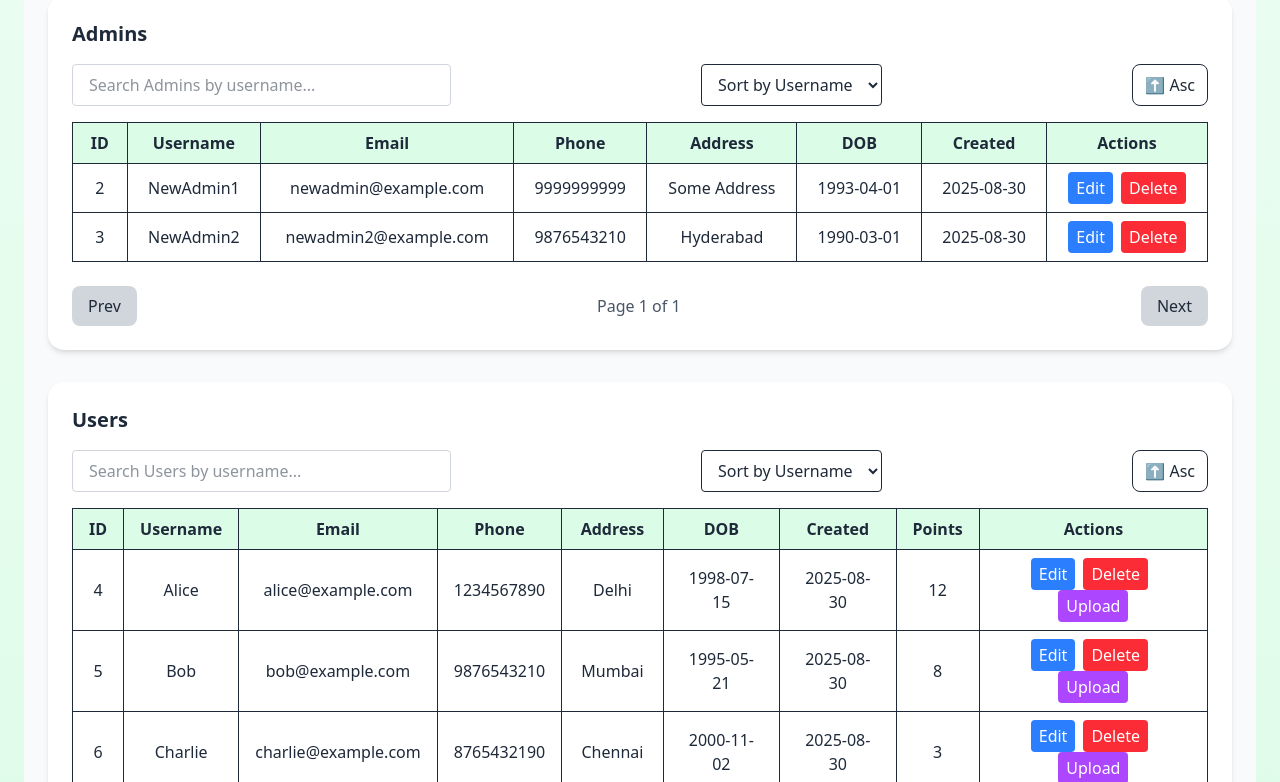
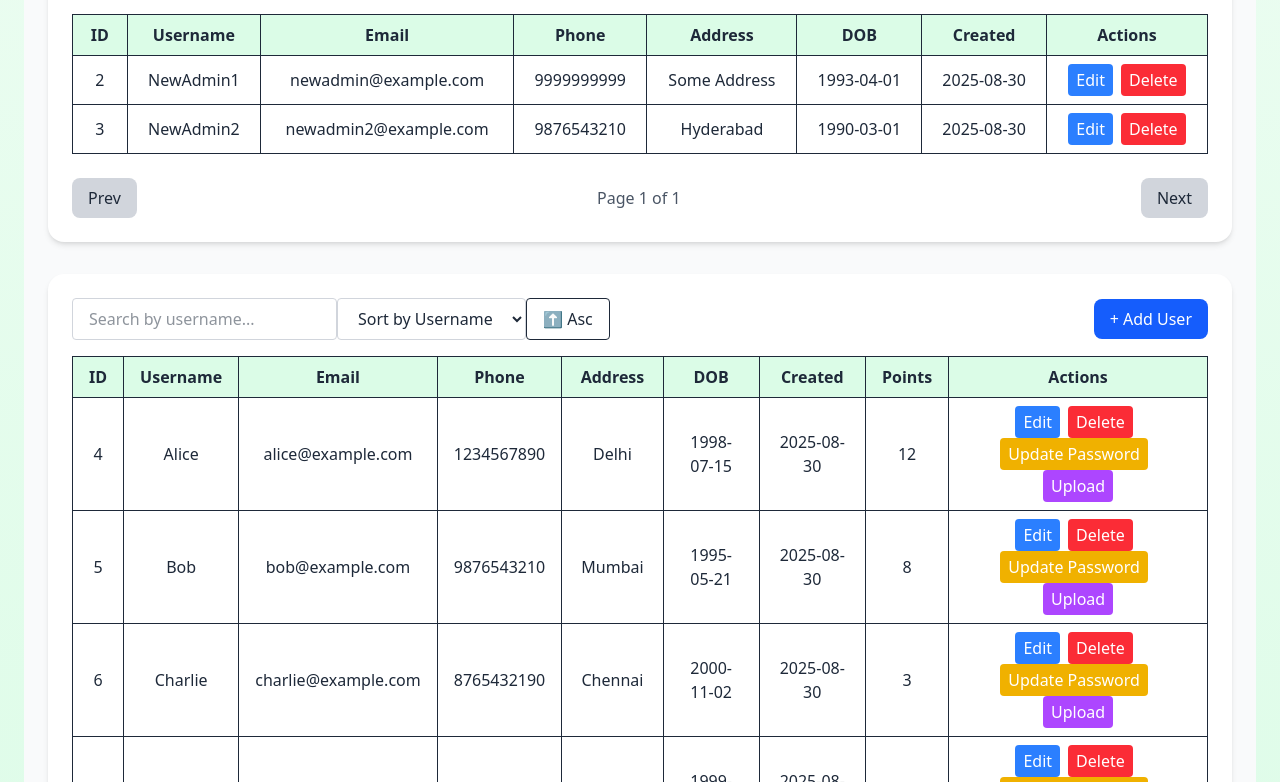
Before and after one commit to Sahasragoud/smart-waste-management, a React (Vite) app: page /admin/users in a window 1280 px wide. Shown: the part 558-1340 px from the top of the page. Built offline with nearby package versions, Linux system fonts and the light colour scheme; sample sign-in values are in the browser's storage.

Commit message:
update users

```diff
--- a/src/pages/Users.tsx
+++ b/src/pages/Users.tsx
@@ -26,23 +26,26 @@ const COLORS = ["#34D399", "#3B82F6"];
 
 export default function Users() {
   const [users, setUsers] = useState<User[]>(mockUsers);
-
-  const [adminSearch, setAdminSearch] = useState("");
-  const [userSearch, setUserSearch] = useState("");
-  const [adminSortField, setAdminSortField] = useState<"username" | "email">("username");
-  const [userSortField, setUserSortField] = useState<"username" | "email" | "points">("username");
-  const [adminSortOrder, setAdminSortOrder] = useState<"asc" | "desc">("asc");
-  const [userSortOrder, setUserSortOrder] = useState<"asc" | "desc">("asc");
+  const [searchAdmin, setSearchAdmin] = useState("");
+  const [searchUser, setSearchUser] = useState("");
+  const [sortFieldAdmin, setSortFieldAdmin] = useState<"username" | "points">("username");
+  const [sortFieldUser, setSortFieldUser] = useState<"username" | "points">("username");
+  const [sortOrderAdmin, setSortOrderAdmin] = useState<"asc" | "desc">("asc");
+  const [sortOrderUser, setSortOrderUser] = useState<"asc" | "desc">("asc");
+  const itemsPerPage = 5;
   const [adminPage, setAdminPage] = useState(1);
   const [userPage, setUserPage] = useState(1);
-  const [itemsPerPage] = useState(5);
+
   const [showModal, setShowModal] = useState(false);
   const [newUserRole, setNewUserRole] = useState<"admin" | "user">("user");
   const [newUserData, setNewUserData] = useState<Partial<User>>({});
   const [formErrors, setFormErrors] = useState<Record<string, string>>({});
 
+  const admins = users.filter(u => u.role === "admin" && u.username.toLowerCase().includes(searchAdmin.toLowerCase()));
+  const normalUsers = users.filter(u => u.role === "user" && u.username.toLowerCase().includes(searchUser.toLowerCase()));
+
   const handleDelete = (id: number) => {
-    setUsers(users.filter((user) => user.id !== id));
+    setUsers(users.filter(user => user.id !== id));
   };
 
   const handleAddUser = () => {
@@ -51,7 +54,7 @@ export default function Users() {
 
     requiredFields.forEach((field) => {
       if (!newUserData[field as keyof User]) {
-        errors[field] = `${field.replace("_", " ").replace(/\b\w/g, (l) => l.toUpperCase())} is required.`;
+        errors[field] = `${field.replace("_", " ").replace(/\b\w/g, l => l.toUpperCase())} is required.`;
       }
     });
 
@@ -78,59 +81,153 @@ export default function Users() {
     setFormErrors({});
   };
 
-  const filteredAdmins = users
-    .filter((u) => u.role === "admin" && u.username.toLowerCase().includes(adminSearch.toLowerCase()))
-    .sort((a, b) => {
-      const field = adminSortField as keyof User;
-      const comparison = a[field].toString().localeCompare(b[field].toString());
-      return adminSortOrder === "asc" ? comparison : -comparison;
-    });
+  const renderTable = (
+    title: string,
+    data: User[],
+    currentPage: number,
+    setPage: (p: number) => void,
+    totalPages: number,
+    search: string,
+    setSearch: (s: string) => void,
+    sortField: "username" | "points",
+    setSortField: (f: "username" | "points") => void,
+    sortOrder: "asc" | "desc",
+    setSortOrder: (o: "asc" | "desc") => void,
+    showUpload: boolean
+  ) => {
+    const filteredData = [...data].filter(user =>
+      user.username.toLowerCase().includes(search.toLowerCase())
+    );
 
-  const filteredUsers = users
-    .filter((u) => u.role === "user" && u.username.toLowerCase().includes(userSearch.toLowerCase()))
-    .sort((a, b) => {
-      const field = userSortField as keyof User;
-      const comparison =
-        typeof a[field] === "number"
-          ? (a[field] as number) - (b[field] as number)
-          : a[field].toString().localeCompare(b[field].toString());
-      return userSortOrder === "asc" ? comparison : -comparison;
-    });
+    const sortedData = [...filteredData].sort((a, b) =>
+      sortOrder === "asc"
+        ? a[sortField].toString().localeCompare(b[sortField].toString())
+        : b[sortField].toString().localeCompare(a[sortField].toString())
+    );
 
-  const totalAdminPages = Math.ceil(filteredAdmins.length / itemsPerPage) || 1;
-  const totalUserPages = Math.ceil(filteredUsers.length / itemsPerPage) || 1;
+    const indexOfLastItem = currentPage * itemsPerPage;
+    const indexOfFirstItem = indexOfLastItem - itemsPerPage;
+    const currentData = sortedData.slice(indexOfFirstItem, indexOfLastItem);
 
-  const currentAdmins = filteredAdmins.slice((adminPage - 1) * itemsPerPage, adminPage * itemsPerPage);
-  const currentNormalUsers = filteredUsers.slice((userPage - 1) * itemsPerPage, userPage * itemsPerPage);
+    return (
+      <div className="p-6 bg-white rounded-2xl shadow-md mb-8">
+        <div className="flex justify-between items-center mb-4">
+          <div className="flex items-center space-x-0">
+            <input
+              type="text"
+              placeholder="Search by username..."
+              value={search}
+              onChange={e => {
+                setSearch(e.target.value);
+                setPage(1);
+              }}
+              className="px-4 py-2 rounded border border-gray-300"
+            />
+            <select
+              value={sortField}
+              onChange={(e) => setSortField(e.target.value as "username" | "points")}
+              className="px-4 py-2 rounded border border-gray-300"
+            >
+              <option value="username">Sort by Username</option>
+              <option value="points">Sort by Points</option>
+            </select>
+            <button
+              className="px-4 py-2 border rounded"
+              onClick={() => setSortOrder(sortOrder === "asc" ? "desc" : "asc")}
+            >
+              {sortOrder === "asc" ? "⬆️ Asc" : "⬇️ Desc"}
+            </button>
+          </div>
+
+          <button
+            onClick={() => { setNewUserRole(title === "Admins" ? "admin" : "user"); setShowModal(true); }}
+            className="px-4 py-2 bg-blue-600 text-white rounded-lg"
+          >
+            {title === "Admins" ? "+ Add Admin" : "+ Add User"}
+          </button>
+        </div>
+
+        <table className="min-w-full border border-gray-200">
+          <thead className="bg-green-100">
+            <tr>
+              <th className="border px-4 py-2">ID</th>
+              <th className="border px-4 py-2">Username</th>
+              <th className="border px-4 py-2">Email</th>
+              <th className="border px-4 py-2">Phone</th>
+              <th className="border px-4 py-2">Address</th>
+              <th className="border px-4 py-2">DOB</th>
+              <th className="border px-4 py-2">Created</th>
+              {title === "Users" && <th className="border px-4 py-2">Points</th>}
+              <th className="border px-4 py-2">Actions</th>
+            </tr>
+          </thead>
+          <tbody>
+            {currentData.length > 0 ? (
+              currentData.map(user => (
+                <tr key={user.id} className="text-center hover:bg-gray-50">
+                  <td className="border px-4 py-2">{user.id}</td>
+                  <td className="border px-4 py-2">{user.username}</td>
+                  <td className="border px-4 py-2">{user.email}</td>
+                  <td className="border px-4 py-2">{user.phone_number}</td>
+                  <td className="border px-4 py-2">{user.address}</td>
+                  <td className="border px-4 py-2">{user.date_of_birth}</td>
+                  <td className="border px-4 py-2">{user.created_date}</td>
+                  {title === "Users" && <td className="border px-4 py-2">{user.points}</td>}
+                  <td className="border px-4 py-2 space-x-2">
+                    <button className="px-2 py-1 bg-blue-500 text-white rounded">Edit</button>
+                    <button onClick={() => handleDelete(user.id)} className="px-2 py-1 bg-red-500 text-white rounded">Delete</button>
+                    {user.role === "user" && (
+                      <>
+                        <button className="px-2 py-1 bg-yellow-500 text-white rounded">Update Password</button>
+                        {showUpload && (
+                          <button className="px-2 py-1 bg-purple-500 text-white rounded">Upload</button>
+                        )}
+                      </>
+                    )}
+                  </td>
+                </tr>
+              ))
+            ) : (
+              <tr>
+                <td colSpan={title === "Users" ? 9 : 8} className="text-center py-4 text-gray-500 italic">
+                  No {title.toLowerCase()} found.
+                </td>
+              </tr>
+            )}
+          </tbody>
+        </table>
+
+        <div className="flex justify-between items-center mt-6">
+          <button
+            disabled={currentPage === 1}
+            onClick={() => setPage(currentPage - 1)}
+            className={`px-4 py-2 rounded-lg ${currentPage === 1 ? "bg-gray-300" : "bg-green-600 text-white hover:bg-green-700"}`}
+          >
+            Prev
+          </button>
+          <p className="text-gray-600">Page {currentPage} of {totalPages}</p>
+          <button
+            disabled={currentPage === totalPages}
+            onClick={() => setPage(currentPage + 1)}
+            className={`px-4 py-2 rounded-lg ${currentPage === totalPages ? "bg-gray-300" : "bg-green-600 text-white hover:bg-green-700"}`}
+          >
+            Next
+          </button>
+        </div>
+      </div>
+    );
+  };
 
   const chartData = [
-    { name: "Admins", value: users.filter((u) => u.role === "admin").length },
-    { name: "Users", value: users.filter((u) => u.role === "user").length },
+    { name: "Admins", value: users.filter(u => u.role === "admin").length },
+    { name: "Users", value: users.filter(u => u.role === "user").length },
   ];
+
+  const totalAdminPages = Math.ceil(admins.length / itemsPerPage) || 1;
+  const totalUserPages = Math.ceil(normalUsers.length / itemsPerPage) || 1;
 
   return (
     <section className="min-h-screen bg-gray-50 py-16 px-6">
-      <div className="flex justify-end gap-4 mb-6">
-        <button
-          onClick={() => {
-            setNewUserRole("admin");
-            setShowModal(true);
-          }}
-          className="px-4 py-2 bg-blue-600 text-white rounded-lg"
-        >
-          + Add Admin
-        </button>
-        <button
-          onClick={() => {
-            setNewUserRole("user");
-            setShowModal(true);
-          }}
-          className="px-4 py-2 bg-green-600 text-white rounded-lg"
-        >
-          + Add User
-        </button>
-      </div>
-
       <div className="p-6 bg-white rounded-2xl shadow-md mb-8">
         <ResponsiveContainer width="100%" height={250}>
           <PieChart>
@@ -153,175 +250,14 @@ export default function Users() {
         </ResponsiveContainer>
       </div>
 
-      {/* Admins Table */}
-      <div className="p-6 bg-white rounded-2xl shadow-md mb-8">
-        <h2 className="text-xl font-semibold mb-4">Admins</h2>
-        <div className="flex flex-col sm:flex-row justify-between items-center mb-4 gap-4">
-          <input
-            type="text"
-            placeholder="Search Admins by username..."
-            value={adminSearch}
-            onChange={(e) => {
-              setAdminSearch(e.target.value);
-              setAdminPage(1);
-            }}
-            className="px-4 py-2 rounded border border-gray-300 w-full sm:w-1/3"
-          />
-
-          <select
-            value={adminSortField}
-            onChange={(e) => setAdminSortField(e.target.value as any)}
-            className="border px-3 py-2 rounded"
-          >
-            <option value="username">Sort by Username</option>
-            <option value="email">Sort by Email</option>
-          </select>
-
-          <button
-            className="px-3 py-2 border rounded-lg"
-            onClick={() => setAdminSortOrder(adminSortOrder === "asc" ? "desc" : "asc")}
-          >
-            {adminSortOrder === "asc" ? "⬆️ Asc" : "⬇️ Desc"}
-          </button>
-        </div>
-
-        <table className="min-w-full border border-gray-200">
-          <thead className="bg-green-100">
-            <tr>
-              <th className="border px-4 py-2">ID</th>
-              <th className="border px-4 py-2">Username</th>
-              <th className="border px-4 py-2">Email</th>
-              <th className="border px-4 py-2">Phone</th>
-              <th className="border px-4 py-2">Address</th>
-              <th className="border px-4 py-2">DOB</th>
-              <th className="border px-4 py-2">Created</th>
-              <th className="border px-4 py-2">Actions</th>
-            </tr>
-          </thead>
-          <tbody>
-            {currentAdmins.map((user) => (
-              <tr key={user.id} className="text-center hover:bg-gray-50">
-                <td className="border px-4 py-2">{user.id}</td>
-                <td className="border px-4 py-2">{user.username}</td>
-                <td className="border px-4 py-2">{user.email}</td>
-                <td className="border px-4 py-2">{user.phone_number}</td>
-                <td className="border px-4 py-2">{user.address}</td>
-                <td className="border px-4 py-2">{user.date_of_birth}</td>
-                <td className="border px-4 py-2">{user.created_date}</td>
-                <td className="border px-4 py-2 space-x-2">
-                  <button className="px-2 py-1 bg-blue-500 text-white rounded">Edit</button>
-                  <button onClick={() => handleDelete(user.id)} className="px-2 py-1 bg-red-500 text-white rounded">Delete</button>
-                </td>
-              </tr>
-            ))}
-          </tbody>
-        </table>
-
-        <div className="flex justify-between items-center mt-6">
-          <button
-            disabled={adminPage === 1}
-            onClick={() => setAdminPage((p) => p - 1)}
-            className={`px-4 py-2 rounded-lg ${adminPage === 1 ? "bg-gray-300" : "bg-green-600 text-white hover:bg-green-700"}`}
-          >
-            Prev
-          </button>
-          <p className="text-gray-600">Page {adminPage} of {totalAdminPages}</p>
-          <button
-            disabled={adminPage === totalAdminPages}
-            onClick={() => setAdminPage((p) => p + 1)}
-            className={`px-4 py-2 rounded-lg ${adminPage === totalAdminPages ? "bg-gray-300" : "bg-green-600 text-white hover:bg-green-700"}`}
-          >
-            Next
-          </button>
-        </div>
-      </div>
-
-      {/* Users Table */}
-      <div className="p-6 bg-white rounded-2xl shadow-md mb-8">
-        <h2 className="text-xl font-semibold mb-4">Users</h2>
-        <div className="flex flex-col sm:flex-row justify-between items-center mb-4 gap-4">
-          <input
-            type="text"
-            placeholder="Search Users by username..."
-            value={userSearch}
-            onChange={(e) => {
-              setUserSearch(e.target.value);
-              setUserPage(1);
-            }}
-            className="px-4 py-2 rounded border border-gray-300 w-full sm:w-1/3"
-          />
-
-          <select
-            value={userSortField}
-            onChange={(e) => setUserSortField(e.target.value as any)}
-            className="border px-3 py-2 rounded"
-          >
-            <option value="username">Sort by Username</option>
-            <option value="email">Sort by Email</option>
-            <option value="points">Sort by Points</option>
-          </select>
-
-          <button
-            className="px-3 py-2 border rounded-lg"
-            onClick={() => setUserSortOrder(userSortOrder === "asc" ? "desc" : "asc")}
-          >
-            {userSortOrder === "asc" ? "⬆️ Asc" : "⬇️ Desc"}
-          </button>
-        </div>
-
-        <table className="min-w-full border border-gray-200">
-          <thead className="bg-green-100">
-            <tr>
-              <th className="border px-4 py-2">ID</th>
-              <th className="border px-4 py-2">Username</th>
-              <th className="border px-4 py-2">Email</th>
-              <th className="border px-4 py-2">Phone</th>
-              <th className="border px-4 py-2">Address</th>
-              <th className="border px-4 py-2">DOB</th>
-              <th className="border px-4 py-2">Created</th>
-              <th className="border px-4 py-2">Points</th>
-              <th className="border px-4 py-2">Actions</th>
-            </tr>
-          </thead>
-          <tbody>
-            {currentNormalUsers.map((user) => (
-              <tr key={user.id} className="text-center hover:bg-gray-50">
-                <td className="border px-4 py-2">{user.id}</td>
-                <td className="border px-4 py-2">{user.username}</td>
-                <td className="border px-4 py-2">{user.email}</td>
-                <td className="border px-4 py-2">{user.phone_number}</td>
-                <td className="border px-4 py-2">{user.address}</td>
-                <td className="border px-4 py-2">{user.date_of_birth}</td>
-                <td className="border px-4 py-2">{user.created_date}</td>
-                <td className="border px-4 py-2">{user.points}</td>
-                <td className="border px-4 py-2 space-x-2">
-                  <button className="px-2 py-1 bg-blue-500 text-white rounded">Edit</button>
-                  <button onClick={() => handleDelete(user.id)} className="px-2 py-1 bg-red-500 text-white rounded">Delete</button>
-                  <button className="px-2 py-1 bg-purple-500 text-white rounded">Upload</button>
-                </td>
-              </tr>
-            ))}
-          </tbody>
-        </table>
-
-        <div className="flex justify-between items-center mt-6">
-          <button
-            disabled={userPage === 1}
-            onClick={() => setUserPage((p) => p - 1)}
-            className={`px-4 py-2 rounded-lg ${userPage === 1 ? "bg-gray-300" : "bg-green-600 text-white hover:bg-green-700"}`}
-          >
-            Prev
-          </button>
-          <p className="text-gray-600">Page {userPage} of {totalUserPages}</p>
-          <button
-            disabled={userPage === totalUserPages}
-            onClick={() => setUserPage((p) => p + 1)}
-            className={`px-4 py-2 rounded-lg ${userPage === totalUserPages ? "bg-gray-300" : "bg-green-600 text-white hover:bg-green-700"}`}
-          >
-            Next
-          </button>
-        </div>
-      </div>
+      {renderTable(
+        "Admins", admins, adminPage, setAdminPage, totalAdminPages,
+        searchAdmin, setSearchAdmin, sortFieldAdmin, setSortFieldAdmin, sortOrderAdmin, setSortOrderAdmin, false
+      )}
+      {renderTable(
+        "Users", normalUsers, userPage, setUserPage, totalUserPages,
+        searchUser, setSearchUser, sortFieldUser, setSortFieldUser, sortOrderUser, setSortOrderUser, true
+      )}
 
       {showModal && (
         <div className="fixed inset-0 bg-black bg-opacity-50 flex justify-center items-center">
@@ -375,16 +311,15 @@ export default function Users() {
 
             <div className="flex justify-end mt-4 gap-2">
               <button
-                onClick={() => {
-                  setShowModal(false);
-                  setNewUserData({});
-                  setFormErrors({});
-                }}
+                onClick={() => { setShowModal(false); setNewUserData({}); setFormErrors({}); }}
                 className="px-4 py-2 bg-gray-300 rounded"
               >
                 Cancel
               </button>
-              <button onClick={handleAddUser} className="px-4 py-2 bg-green-600 text-white rounded">
+              <button
+                onClick={handleAddUser}
+                className="px-4 py-2 bg-green-600 text-white rounded"
+              >
                 Add
               </button>
             </div>
```
